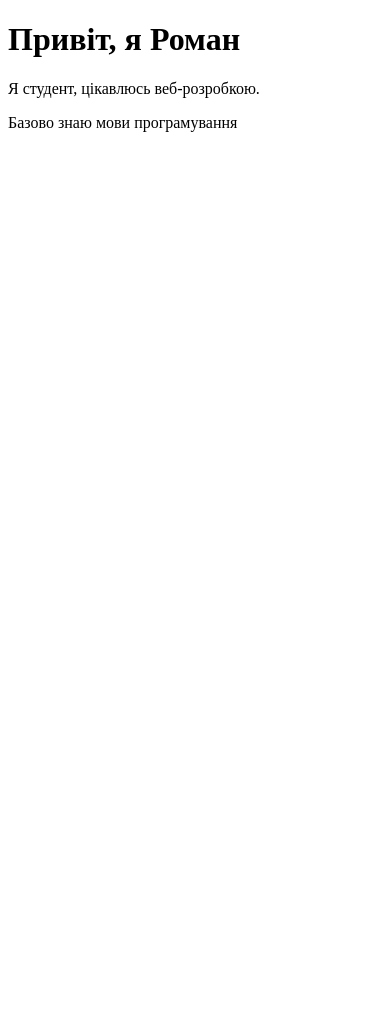
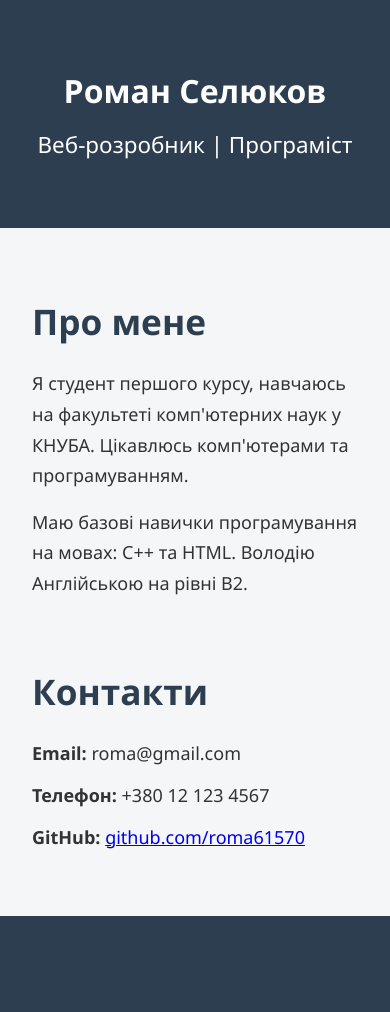
Before and after one commit to roma61570/Portfolio1, a plain HTML site: page index.html in a window 390 px wide. Before the commit the page ends 844 px from the top, so only its background shows below. Drawn offline with Linux system fonts and the light colour scheme.

Commit message:
Update index.html

```diff
--- a/index.html
+++ b/index.html
@@ -1,13 +1,177 @@
 <!DOCTYPE html>
 <html lang="uk">
 <head>
-  <meta charset="UTF-8" />
-  <meta name="viewport" content="width=device-width, initial-scale=1.0" />
-  <title>Моє резюме</title>
+  <meta charset="UTF-8">
+  <meta name="viewport" content="width=device-width, initial-scale=1.0">
+  <title>Портфоліо – Роман Селюков</title>
+  <style>
+    :root {
+      --main-color: #2c3e50;
+      --accent-color: #3498db;
+      --bg-color: #f4f6f8;
+      --text-color: #333;
+      --light: #ffffff;
+    }
+
+    * {
+      box-sizing: border-box;
+      margin: 0;
+      padding: 0;
+    }
+
+    body {
+      font-family: 'Segoe UI', sans-serif;
+      background: var(--bg-color);
+      color: var(--text-color);
+      line-height: 1.7;
+      font-size: 18px;
+    }
+
+    header {
+      background: var(--main-color);
+      color: var(--light);
+      padding: 4rem 2rem;
+      text-align: center;
+    }
+
+    header img {
+      width: 160px;
+      height: 160px;
+      border-radius: 50%;
+      border: 5px solid var(--accent-color);
+      margin-bottom: 1rem;
+    }
+
+    header h1 {
+      font-size: 3rem;
+      margin-bottom: 0.5rem;
+    }
+
+    header p {
+      font-size: 1.4rem;
+    }
+
+    nav {
+      background: var(--accent-color);
+      display: flex;
+      justify-content: center;
+      gap: 2.5rem;
+      padding: 1rem;
+    }
+
+    nav a {
+      color: white;
+      font-weight: bold;
+      text-decoration: none;
+      font-size: 1.1rem;
+      transition: all 0.3s ease;
+    }
+
+    nav a:hover {
+      color: #e0e0e0;
+    }
+
+    nav a:active {
+      color: #d0d0d0;
+      transform: scale(0.98);
+    }
+
+    section {
+      max-width: 1000px;
+      margin: 4rem auto;
+      padding: 0 2rem;
+      opacity: 0;
+      transform: translateY(30px);
+      animation: fadeInUp 0.6s ease forwards;
+    }
+
+    @keyframes fadeInUp {
+      to {
+        opacity: 1;
+        transform: translateY(0);
+      }
+    }
+
+    section h2 {
+      font-size: 2.2rem;
+      margin-bottom: 1rem;
+      color: var(--main-color);
+    }
+
+    .about p {
+      margin-bottom: 1rem;
+    }
+
+    .button {
+      display: inline-block;
+      margin-top: 1rem;
+      background: var(--accent-color);
+      color: white;
+      padding: 0.7rem 1.5rem;
+      border-radius: 5px;
+      text-decoration: none;
+      transition: all 0.3s ease;
+    }
+
+    .button:hover {
+      background: #2980b9;
+    }
+
+    .button:active {
+      transform: scale(0.96);
+    }
+
+    .contact p {
+      margin-bottom: 0.7rem;
+    }
+
+    footer {
+      text-align: center;
+      padding: 3rem 1rem;
+      background: var(--main-color);
+      color: #ccc;
+      font-size: 1rem;
+    }
+
+    @media (max-width: 600px) {
+      header h1 {
+        font-size: 2rem;
+      }
+
+      nav {
+        flex-direction: column;
+        gap: 1rem;
+      }
+
+      header img {
+        width: 120px;
+        height: 120px;
+      }
+    }
+  </style>
 </head>
 <body>
-  <h1>Привіт, я Роман</h1>
-  <p>Я студент, цікавлюсь веб-розробкою.</p>
-  <p>Базово знаю мови програмування</p>
+
+  <header>
+    <h1>Роман Селюков</h1>
+    <p>Веб-розробник | Програміст</p>
+  </header>
+
+  <section class="about" id="about">
+    <h2>Про мене</h2>
+    <p>Я студент першого курсу, навчаюсь на факультеті комп'ютерних наук у КНУБА. Цікавлюсь комп'ютерами та програмуванням.</p>
+    <p>Маю базові навички програмування на мовах: C++ та HTML. Володію Англійською на рівні B2.</p>
+  </section>
+
+  <section class="contact" id="contact">
+    <h2>Контакти</h2>
+    <p><strong>Email:</strong> roma@gmail.com</p>
+    <p><strong>Телефон:</strong> +380 12 123 4567</p>
+    <p><strong>GitHub:</strong> <a href="https://github.com/roma61570" target="_blank">github.com/roma61570</a></p>
+  </section>
+
+  <footer>
+  </footer>
+
 </body>
 </html>
```
